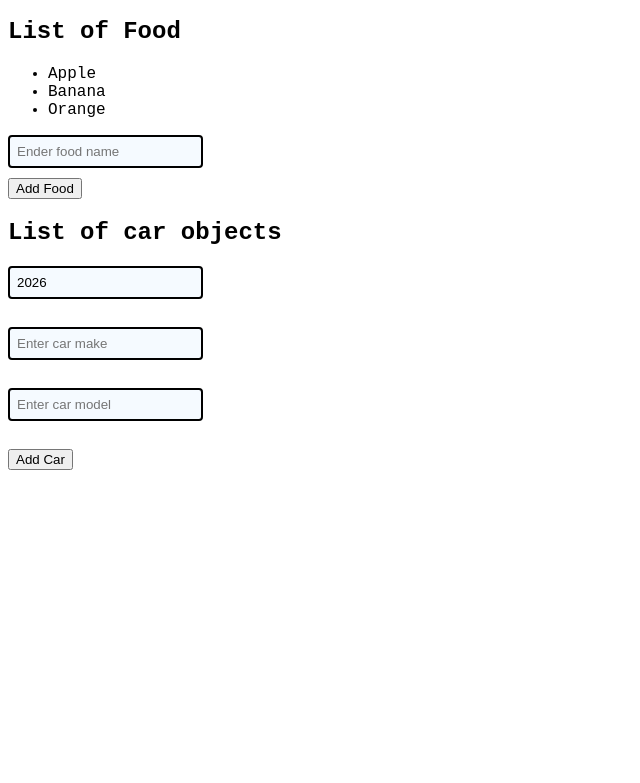
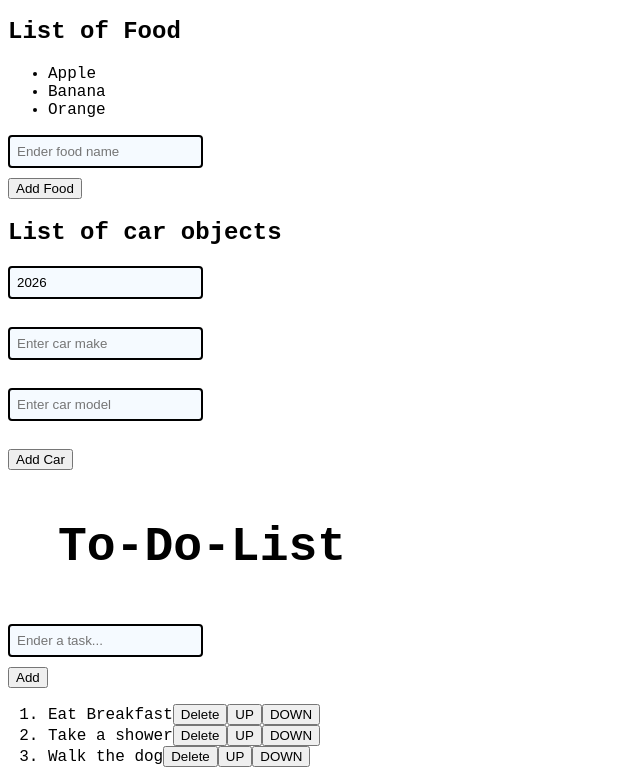
Before and after one commit to IliasSari/react-project-1, a React (Vite) app: page / in a window 1280 px wide. Shown: the part 2672-3455 px from the top of the page, without its empty margins (0-640 px from the left). Before the commit the page ends 3150 px from the top, so only its background shows below. Built offline with nearby package versions, Linux system fonts and the light colour scheme.

Commit message:
Made new file. ToDoList

```diff
--- a/src/App.jsx
+++ b/src/App.jsx
@@ -12,6 +12,8 @@
 import ColorPicker from './ColorPicker.jsx';
 import Foods from './Foods.jsx';
 import Cars from './Cars.jsx';
+import ToDoList from './ToDoList.jsx';
+
 function App(){
         const fruits = [{id: 1, name: "apple", calories: 95},
                         {id: 2, name: "banana", calories: 105},
@@ -47,6 +49,7 @@
       <ColorPicker/>
       <Foods/>
       <Cars/>
+      <ToDoList/>
     </>
   );
 }
--- /dev/null
+++ b/src/ToDoList.jsx
@@ -0,0 +1,65 @@
+import { func } from "prop-types";
+import { useState } from "react";
+
+function ToDoList(){
+
+    const [tasks, setTasks] = useState(["Eat Breakfast", "Take a shower", "Walk the dog"])
+    const [newTask, setNewTask] = useState("");
+
+    function handleInputChange(event){
+        setNewTask(event.target.value);
+    }
+    function addTask(){
+
+    }
+    function deleteTask(index){
+
+    }
+    function moveTaskUp(index){
+
+    }
+    function moveTaskDown(Upindex){
+
+    }
+
+    return(
+    <div className="to-do-list">
+        <h1>To-Do-List</h1>
+
+        <div>
+            <input
+                type="text"
+                placeholder="Ender a task..."
+                value={newTask}
+                onChange={handleInputChange}
+                />
+            <button
+                className="add-button"
+                onClick={addTask}>Add</button>
+
+        </div>
+        <ol>
+            {tasks.map((task,index) =>
+                <li key={index}>
+                    <span className="text">{task}</span>
+                    <button
+                        className="delete-button"
+                        onClick={() => deleteTask(index)}>
+                        Delete
+                    </button>
+                                        <button
+                        className="move-button"
+                        onClick={() => moveTaskUp(index)}>
+                        UP
+                    </button>
+                                        <button
+                        className="move-button"
+                        onClick={() => moveTaskDown(index)}>
+                        DOWN
+                    </button>
+                </li>)}
+        </ol>
+    </div>);
+}
+
+export default ToDoList
```
